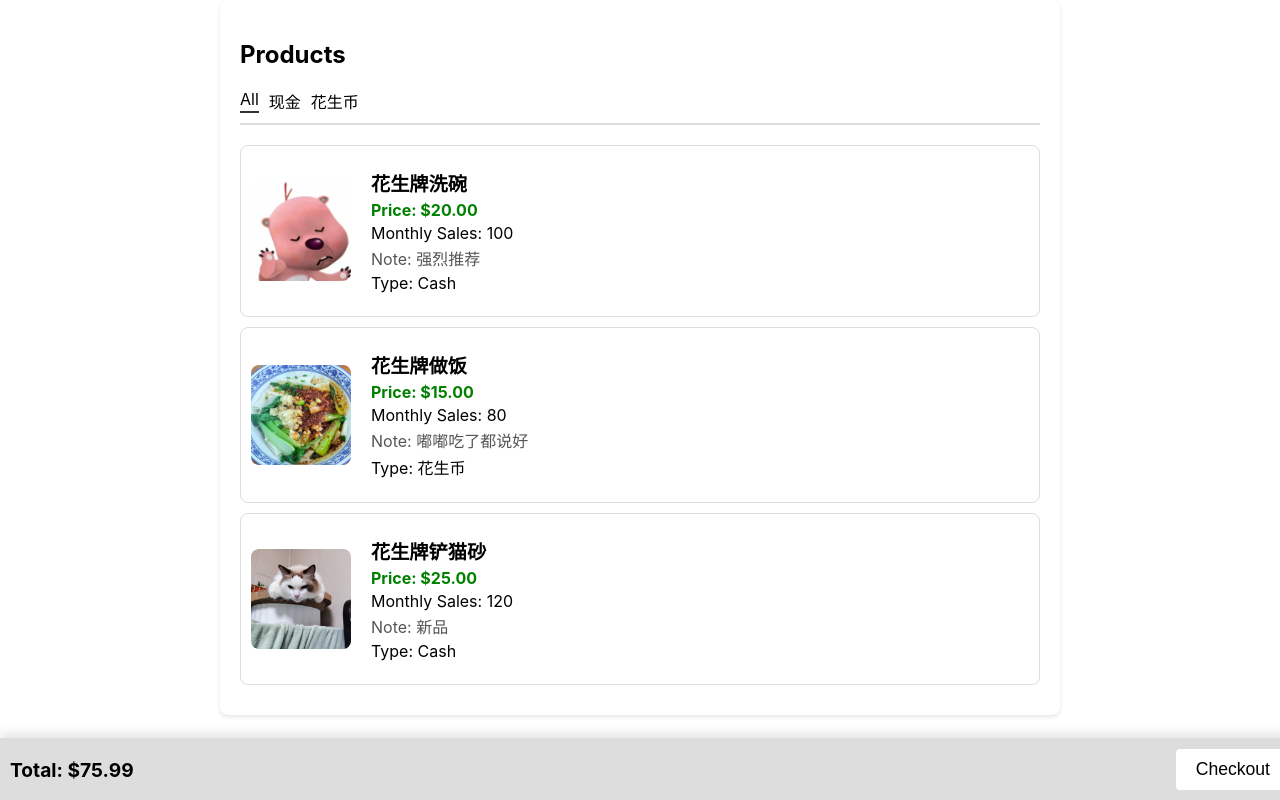
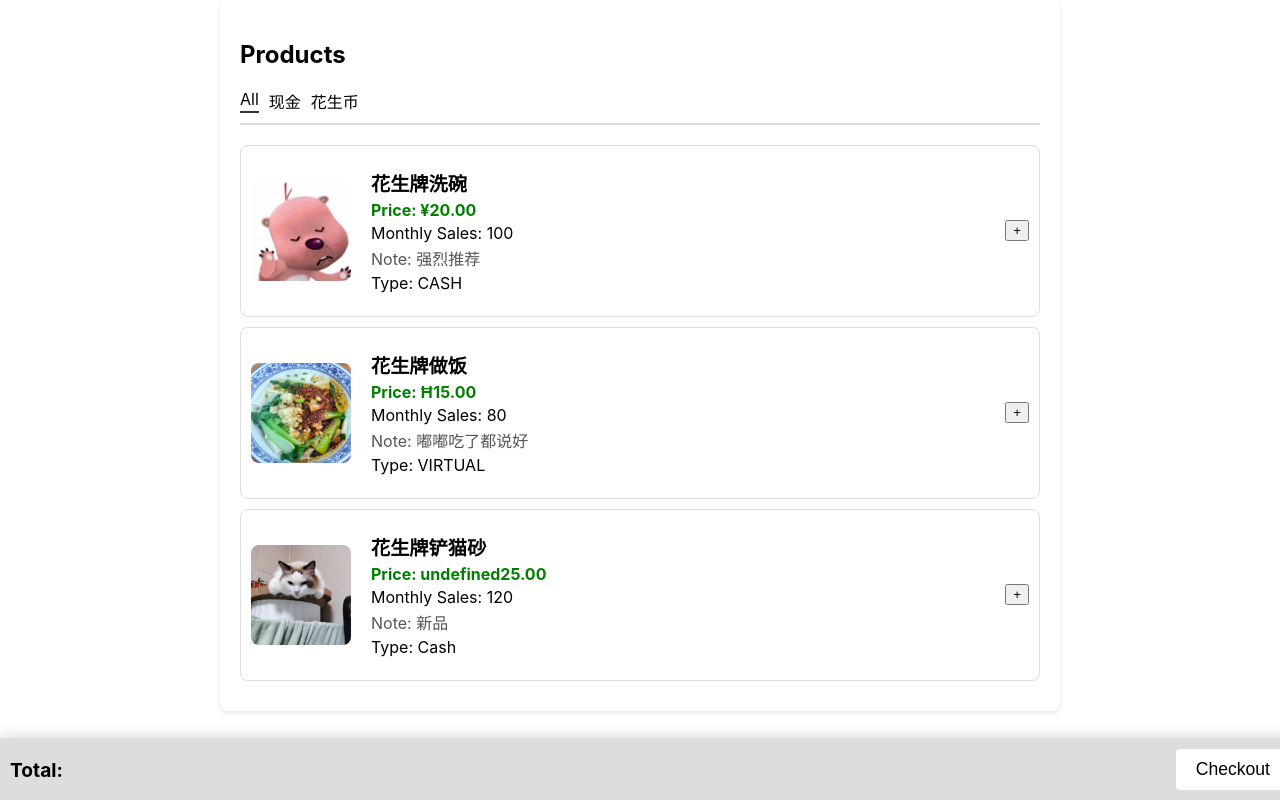
Before and after one commit to jznrhnn/couple-store, a React (Create React App) app: page /shop in a window 1280 px wide. Built offline with nearby package versions, Linux system fonts and the light colour scheme.

Commit message:
feat(cart): 添加购物车模块

```diff
--- a/package.json
+++ b/package.json
@@ -6,6 +6,7 @@
     "@testing-library/jest-dom": "^5.17.0",
     "@testing-library/react": "^13.4.0",
     "@testing-library/user-event": "^13.5.0",
+    "decimal.js": "^10.4.3",
     "react": "^18.2.0",
     "react-dom": "^18.2.0",
     "react-router-dom": "^6.21.3",
--- a/src/components/Config.js
+++ b/src/components/Config.js
@@ -1,10 +1,17 @@
 
 export const Currency = {
+    CASH_INDEX: 'CASH',
     CASH: '现金',
     CASH_SYMBOL: '¥',
+    VIRTUAL_INDEX: 'VIRTUAL',
     VIRTUAL: '花生币',
     VIRTUAL_SYMBOL: 'Ħ',
     SYMBOL: 'Ŧ'
+};
+
+export const CurrencyMap = {
+    [Currency.CASH_INDEX]: Currency.CASH_SYMBOL,
+    [Currency.VIRTUAL_INDEX]: Currency.VIRTUAL_SYMBOL
 };
 
 export const ShopType = {
--- a/src/components/ListGrid.js
+++ b/src/components/ListGrid.js
@@ -9,10 +9,13 @@ import React from 'react';
  * @param {style} 需要额外展示的样式
  * @param {excludeList} 需要排除的字段名称
  * @param {clickFunction} 点击事件
+ * @param {showButton} 是否展示按钮
+ * @param {buttonFunction} 按钮事件
  * @returns
  */
-const ListGrid = ({ lists, titleName, coverName, extraFields={}, style, excludeList = [], clickFunction=function() {} }) => {
+const ListGrid = ({ lists, titleName, coverName, extraFields = {}, style, excludeList = [], clickFunction = function () { }, extraDiv }) => {
     const maxLength = 20;
+
     return (
         lists.map(list => (
             <div key={list.id} style={styles.orderContainer} onClick={() => clickFunction(list.id)}>
@@ -23,12 +26,13 @@ const ListGrid = ({ lists, titleName, coverName, extraFields={}, style, excludeL
                             <div key={key} style={{
                                 ...styles.details,
                                 ...(key === titleName && styles.title),
-                                ...( Object.keys(extraFields).includes(key) && styles[extraFields[key]])
+                                ...(Object.keys(extraFields).includes(key) && styles[extraFields[key]])
                             }}>
                                 {list[key] > maxLength ? String(list[key]).slice(0, maxLength) + '...' : list[key]}
                             </div>
                         ))}
                 </div>
+                {extraDiv != null && React.cloneElement(extraDiv, { onClick: () => extraDiv.props.onClick(list.id) })}
             </div>
         ))
     );
--- a/src/components/Products.js
+++ b/src/components/Products.js
@@ -3,24 +3,24 @@ import FilterBar from './FilterBar';
 import { useState } from 'react';
 import Title from './Title';
 import ListGrid from './ListGrid';
-import { Currency } from './Config';
+import { Currency, CurrencyMap } from './Config';
 import ShoppingCartNavbar from './ShoppingCartNavbar';
+import Decimal from 'decimal.js';
 
 const Products = () => {
   // 模拟商品数据
   const products = [
-    { id: 1, name: '花生牌洗碗', image: 'someBear.jpg', price: 20.00, monthlySales: 100, note: '强烈推荐', type: 'Cash' },
-    { id: 2, name: '花生牌做饭', image: 'noodle.jpg', price: 15.00, monthlySales: 80, note: '嘟嘟吃了都说好', type: '花生币' },
+    { id: 1, name: '花生牌洗碗', image: 'someBear.jpg', price: 20.00, monthlySales: 100, note: '强烈推荐', type: Currency.CASH_INDEX },
+    { id: 2, name: '花生牌做饭', image: 'noodle.jpg', price: 15.00, monthlySales: 80, note: '嘟嘟吃了都说好', type: Currency.VIRTUAL_INDEX },
     { id: 3, name: '花生牌铲猫砂', image: 'dudu1.jpg', price: 25.00, monthlySales: 120, note: '新品', type: 'Cash' },
 
     // 添加更多商品数据
   ];
-
+  const originProducts = products.map(product => ({ ...product }));
   // 处理商品信息
   products.map(product => {
     product.monthlySales = 'Monthly Sales: ' + product.monthlySales;
-    // product.price = product.type === 'Cash' ? 'Price: $' + product.price.toFixed(2) : 'Price: ' + product.price.toFixed(2) + ' ' + Currency.VIRTUAL_SYMBOL;
-    product.price = 'Price: $' + product.price.toFixed(2);
+    product.price = 'Price: ' + CurrencyMap[product.type] + product.price.toFixed(2);
     product.type = 'Type: ' + product.type;
     product.note = 'Note: ' + product.note;
     return product;
@@ -28,8 +28,8 @@ const Products = () => {
 
   const filters = [
     { type: 'All', label: 'All' },
-    { type: 'Cash', label: Currency.CASH },
-    { type: 'Virtual Currency', label: Currency.VIRTUAL },
+    { type: Currency.CASH, label: Currency.CASH },
+    { type: Currency.VIRTUAL, label: Currency.VIRTUAL },
   ];
 
   const [filterType, setFilterType] = useState('All');
@@ -40,12 +40,51 @@ const Products = () => {
 
   const extraFields = { 'price': 'green', 'note': 'gray' }
 
+  const [cart, setCart] = useState([]);
+  const [amount, setAmount] = useState(0);
+  // 添加购物车
+  const addToCart = (productId, quantity = 1) => {
+    // 计算价格
+    const product = originProducts.find((product) => product.id === productId);
+    const price = new Decimal(product.price).times(quantity);
+    setAmount(new Decimal(amount).plus(price));
+    // 检查购物车中是否已经存在该商品
+    const existingItemIndex = cart.findIndex((item) => item.id === productId);
+
+    // 如果存在，则更新数量和价格
+    if (existingItemIndex !== -1) {
+      const updatedCart = [...cart];
+      updatedCart[existingItemIndex].quantity += quantity;
+      updatedCart[existingItemIndex].price = new Decimal(updatedCart[existingItemIndex].price).plus(price);
+      setCart(updatedCart);
+    } else {
+      // 如果不存在，则添加新的商品
+      setCart((prevCart) => [
+        ...prevCart,
+        {
+          image: product.image,
+          id: product.id,
+          name: product.name,
+          quantity: quantity,
+          price: price,
+          // 可以根据你的数据结构添加其他商品信息
+        },
+      ]);
+    }
+  };
+
+  const button = (
+    <button style={styles.addButton} onClick={(productId) => addToCart(productId)}>
+      +
+    </button>
+  );
+
   return (
     <div style={styles.container}>
       <Title title="Products" />
       <FilterBar filterType={filterType} setFilterType={setFilterType} filters={filters} />
-      <ListGrid lists={filteredProducts} titleName='name' coverName='image' extraFields={extraFields} styleName='green' />
-      <ShoppingCartNavbar />
+      <ListGrid lists={filteredProducts} titleName='name' coverName='image' extraFields={extraFields} styleName='green' extraDiv={button} />
+      <ShoppingCartNavbar list={cart} price={amount} />
     </div>
   );
 };
--- a/src/components/ShoppingCartNavbar.js
+++ b/src/components/ShoppingCartNavbar.js
@@ -1,10 +1,18 @@
 import React from 'react';
+import { Currency } from './Config';
 
-const ShoppingCartNavbar = () => {
+/**
+ * 购物车导航栏
+ * @param {products} 商品列表
+ * @param {price} 价格
+ * @param {virtualPrice} 虚拟价格
+ * @returns
+ */
+const ShoppingCartNavbar = ({products,price=0,virtualPrice=0}) => {
   return (
     <div style={styles.navbar}>
       <div style={styles.totalAmount}>
-        Total: $75.99 {/* 虚拟数据 */}
+        Total: {price!==0 && Currency.CASH_SYMBOL+price} {virtualPrice!==0 && Currency.VIRTUAL_SYMBOL+virtualPrice}
       </div>
       <button style={styles.checkoutButton} onClick={() => alert('Checkout button clicked!')}>
         Checkout
```
Also changed, not shown: 1 other file (tests, documents, lock files or other folders).
